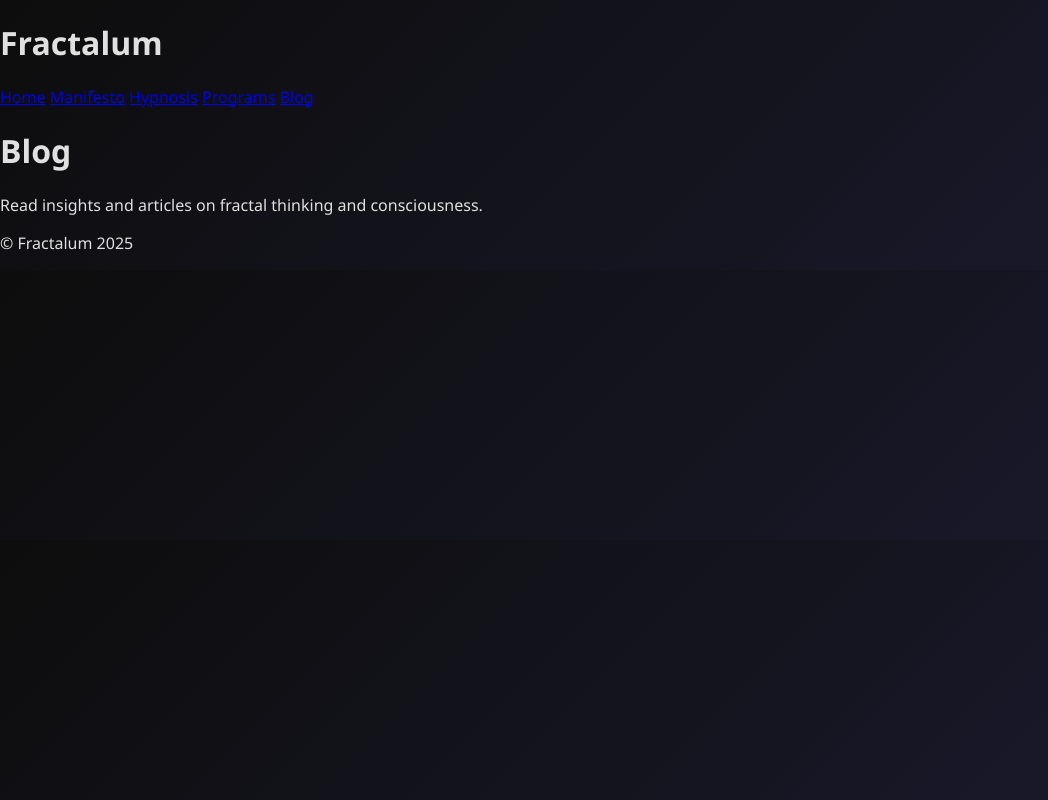
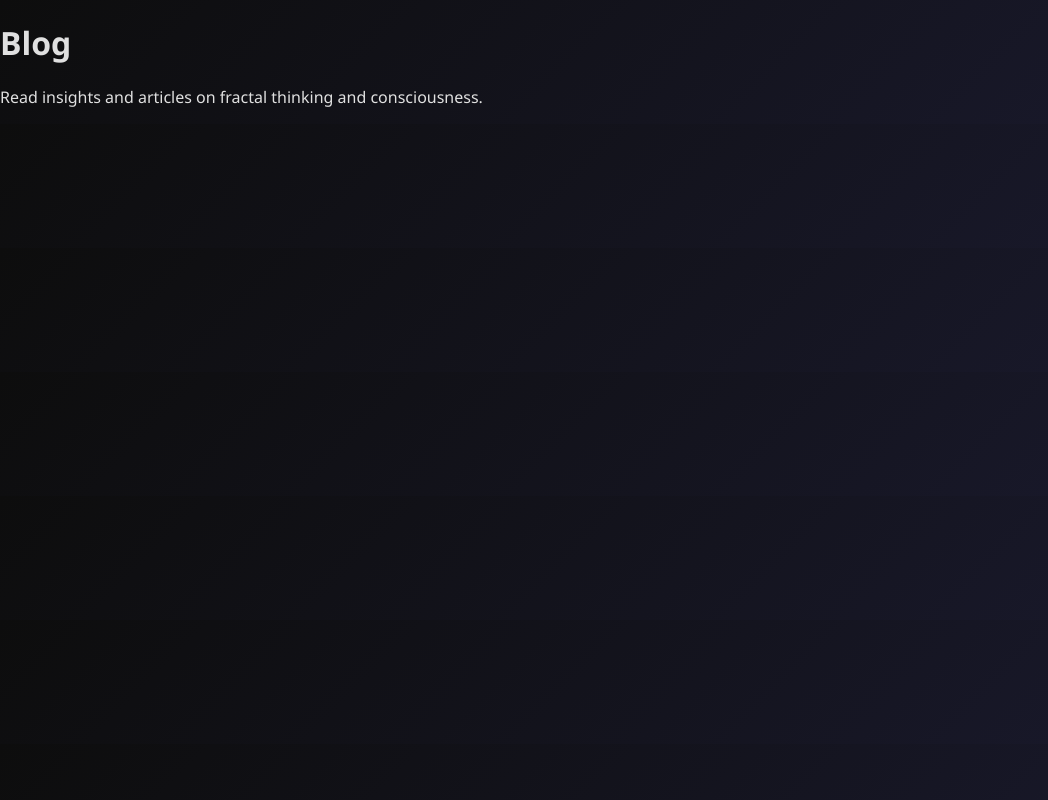
Before and after one commit to TheMagicMike/Fractalum, an Eleventy site: page src/blog.njk in a window 1280 px wide. Shown: the whole page, without its empty margins (0-1048 px from the left). Built offline with nearby package versions, Linux system fonts and the light colour scheme; Eleventy itself is replaced by a stand-in of ours; files that its build step writes are made by us from their sources.

Commit message:
Add files via upload

```diff
--- a/src/_includes/base.njk
+++ b/src/_includes/base.njk
@@ -1,27 +1,13 @@
+
 <!DOCTYPE html>
 <html lang="en">
 <head>
-  <meta charset="UTF-8">
-  <meta name="viewport" content="width=device-width, initial-scale=1.0">
-  <title>{{ title }} | Fractalum</title>
-  <link rel="stylesheet" href="/static/style.css">
+  <meta charset="UTF-8" />
+  <meta name="viewport" content="width=device-width, initial-scale=1.0" />
+  <title>{{ title }}</title>
+  <link rel="stylesheet" href="/static/style.css" />
 </head>
 <body>
-  <header>
-    <h1>Fractalum</h1>
-    <nav>
-      <a href="/">Home</a>
-      <a href="/manifesto/">Manifesto</a>
-      <a href="/hypnosis/">Hypnosis</a>
-      <a href="/programs/">Programs</a>
-      <a href="/blog/">Blog</a>
-    </nav>
-  </header>
-  <main>
-    {{ content | safe }}
-  </main>
-  <footer>
-    <p>&copy; Fractalum 2025</p>
-  </footer>
+  {{ content | safe }}
 </body>
 </html>
```
